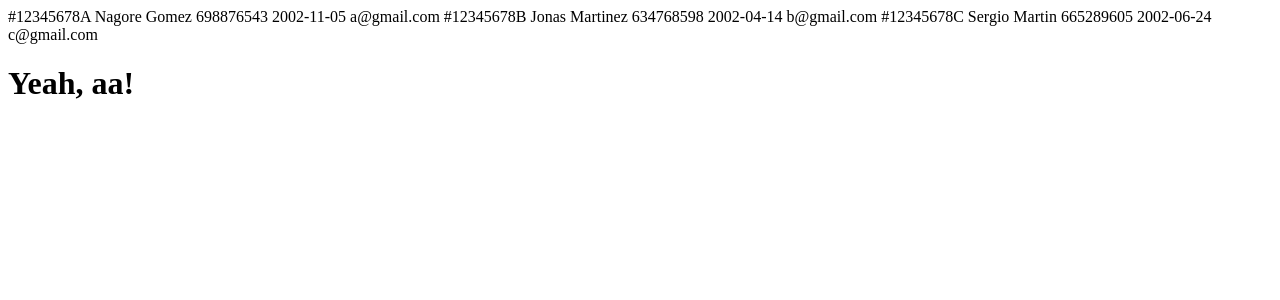
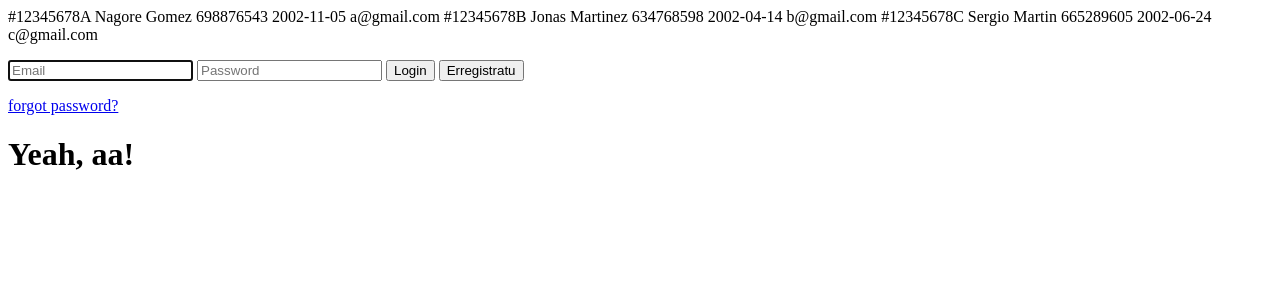
Before and after one commit to NagoreGomez/WEB-SISTEMA, a PHP site: page /saioaHasi.php in a window 1280 px wide. Shown: the top 300 px of the page. Run offline with PHP 8.4, Linux system fonts and the light colour scheme; data comes from the database, SQL or seed files in the repository; data that the repository does not hold is empty.

Commit message:
Update index.php

```diff
--- a/app/index.php
+++ b/app/index.php
@@ -27,6 +27,21 @@ while ($row = mysqli_fetch_array($query)) {
   #exit;
 
 
+?>
+<!DOCTYPE html>
+<html lang="es">
+<form class="login-form">
+  <p class="login-text">
+    <span class="fa-stack fa-lg">
+       <i class="fa fa-user fa-solid-2x"></i>
 
-
-?>
+    </span>
+  </p>
+  <input type="email" class="login-username" autofocus="true" required="true" placeholder="Email" />
+  <input type="password" class="login-password" required="true" placeholder="Password" />
+  <input type="submit" name="Login" value="Login" class="login-submit" />
+  <input type="submit" name="Erregistratu" value="Erregistratu" class="login-submit2" />
+</form>
+<a href="#" class="login-forgot-pass">forgot password?</a>
+<div class="underlay-photo"></div>
+<div class="underlay-black"></div>
```
